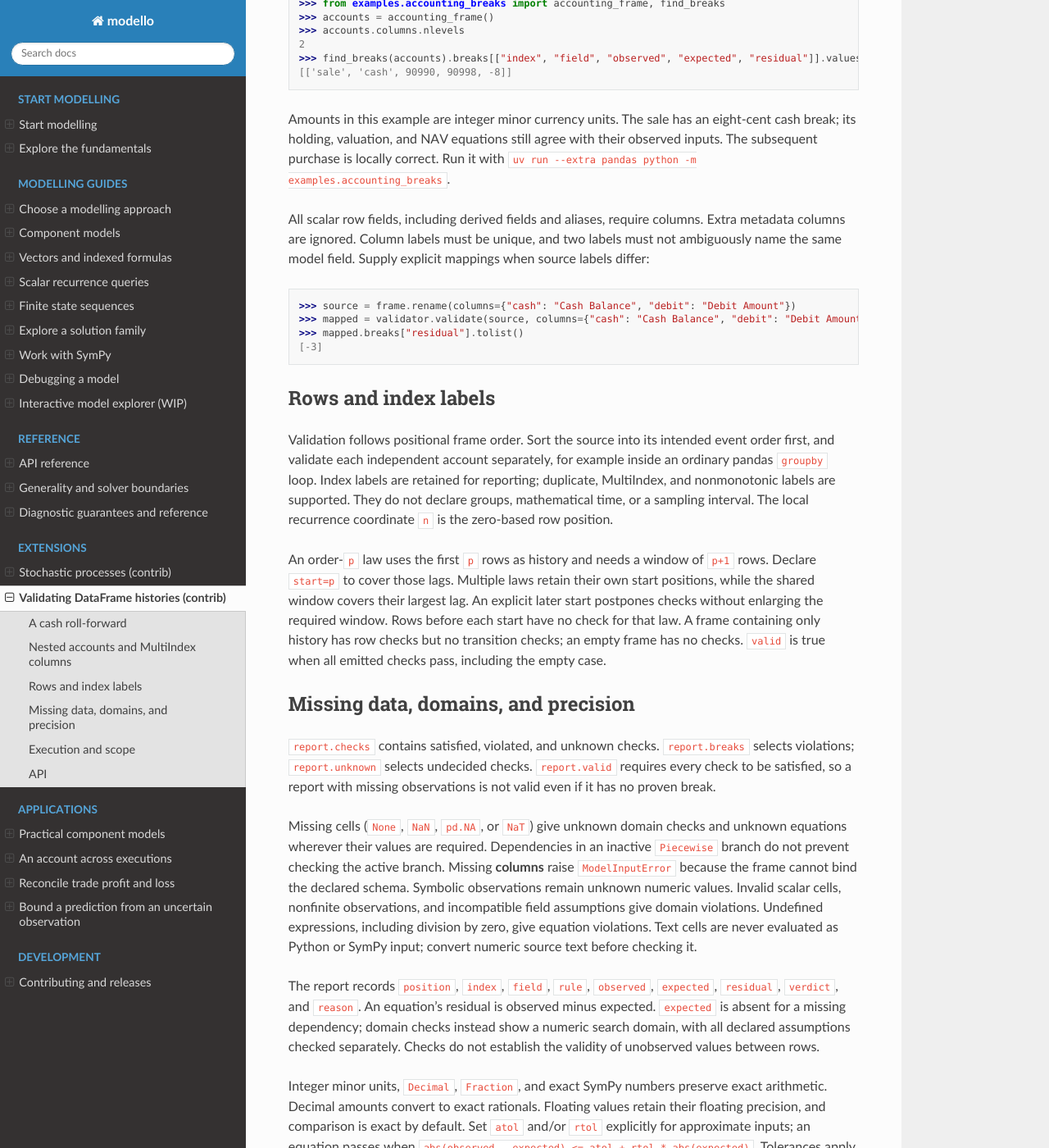
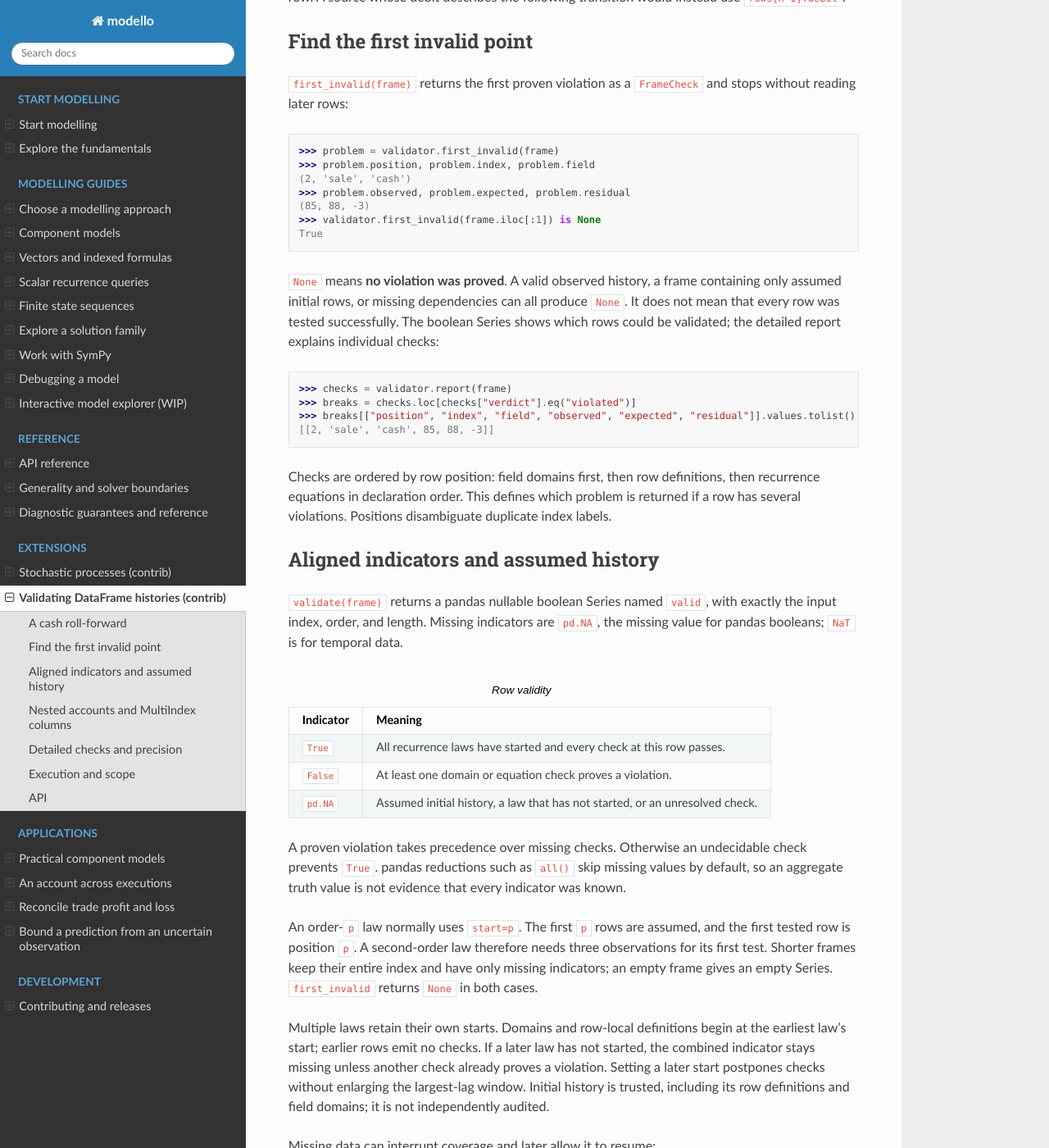
Before and after one commit to Code0x58/modello, a Sphinx documentation site: the page built from docs/contrib/pandas.rst, in a window 1280 px wide and 1400 px high, scrolled down 1505 px. Shown: the whole window at 82% size. Built offline with Sphinx 7.4.7 and the Read the Docs theme 3.1.0, drawn with Linux system fonts in a browser that asks for light colours; some of the changed text lies outside the part shown.

Commit message:
Return aligned validity and document recurrence validation
Expose nullable boolean validation, native DataFrame reports, and a lazy lookup of the first proven violation. Trust initial history and preserve unknown coverage across short frames, missing data, and differing law starts.

Document recurrence equations, accounting residuals, and the input frame. Add regression and distribution checks for the revised API.

```diff
--- a/docs/contrib/pandas.rst
+++ b/docs/contrib/pandas.rst
@@ -8,12 +8,50 @@ model and its relative recurrence laws. Install the optional dependency:
 
    $ pip install 'modello[pandas]'
 
-Declare the row once, then reuse ordinary :doc:`model-vector laws
-<../model-vectors>`. The frame supplies the finite window and its initial
-history; validation checks observations without constructing or solving models.
+An order-:math:`p` process relates the current observation to earlier rows and
+current inputs:
+
+.. math::
+
+   x_n = f(n, x_{n-1}, \ldots, x_{n-p}, u_n), \qquad n \ge p.
+
+The first :math:`p` rows supply assumed history. A window of :math:`p+1` rows
+includes that history **and the observation being tested**. Validation uses
+observed predecessors, rather than generating a replacement path or solving
+for missing data. Declare the row once and reuse ordinary
+:doc:`model-vector laws <../model-vectors>`.
 
 A cash roll-forward
 -------------------
+
+Let :math:`C_n` be the observed cash balance and :math:`D_n` the debit posted
+on row :math:`n`. The expected balance and accounting residual are
+
+.. math::
+
+   \widehat C_n = C_{n-1} - D_n, \qquad
+   e_n = C_n - \widehat C_n, \qquad n = 1, \ldots, m-1.
+
+This frame contains one break:
+
+.. list-table:: Input frame
+   :header-rows: 1
+
+   * - index
+     - cash
+     - debit
+   * - opening
+     - 100
+     - 0
+   * - purchase
+     - 90
+     - 10
+   * - sale
+     - 85
+     - 2
+   * - fee
+     - 83
+     - 2
 
 .. code-block:: pycon
 
@@ -31,38 +69,136 @@ A cash roll-forward
    >>> frame = pd.DataFrame({"cash": [100, 90, 85, 83], "debit": [0, 10, 2, 2]},
    ...                      index=["opening", "purchase", "sale", "fee"])
    >>> validator = FrameValidator(CashLedger, "rows")
-   >>> report = validator.validate(frame)
-   >>> validator.window_size, report.valid
-   (2, False)
-   >>> report.breaks[["position", "index", "field", "observed", "expected", "residual"]].values.tolist()
+   >>> validator.validate(frame)
+   opening      <NA>
+   purchase     True
+   sale        False
+   fee          True
+   Name: valid, dtype: boolean
+
+The opening balance is assumed, so its indicator is missing. At the sale,
+:math:`\widehat C_2 = 90-2 = 88` while :math:`C_2=85`, giving
+:math:`e_2=-3`. The fee row then correctly follows the **observed** sale balance:
+:math:`85-2=83`. Expected values never replace observations. A bad observation
+can affect every equation whose lag window includes it; the report does not
+assign a root cause.
+
+The default ``start=1`` tests the first transition at position one. Here the
+debit belongs to the current row. A source whose debit describes the following
+transition would instead use ``rows[n-1].debit``.
+
+Find the first invalid point
+----------------------------
+
+``first_invalid(frame)`` returns the first proven violation as a ``FrameCheck``
+and stops without reading later rows:
+
+.. code-block:: pycon
+
+   >>> problem = validator.first_invalid(frame)
+   >>> problem.position, problem.index, problem.field
+   (2, 'sale', 'cash')
+   >>> problem.observed, problem.expected, problem.residual
+   (85, 88, -3)
+   >>> validator.first_invalid(frame.iloc[:1]) is None
+   True
+
+``None`` means **no violation was proved**. A valid observed history, a frame
+containing only assumed initial rows, or missing dependencies can all produce
+``None``. It does not mean that every row was tested successfully. The boolean
+Series shows which rows could be validated; the detailed report explains
+individual checks:
+
+.. code-block:: pycon
+
+   >>> checks = validator.report(frame)
+   >>> breaks = checks.loc[checks["verdict"].eq("violated")]
+   >>> breaks[["position", "index", "field", "observed", "expected", "residual"]].values.tolist()
    [[2, 'sale', 'cash', 85, 88, -3]]
 
-The opening row seeds the history; the default ``start=1`` checks the first
-transition at row one. Here the debit belongs to the current row. A source
-whose debit describes the following transition would instead use
-``rows[n-1].debit``. The equation makes that convention explicit.
+Checks are ordered by row position: field domains first, then row definitions,
+then recurrence equations in declaration order. This defines which problem is
+returned if a row has several violations. Positions disambiguate duplicate
+index labels.
 
-At the sale, the observed balance is three units below the expected balance.
-The fee row then correctly follows the **observed** sale balance of 85.
-Expected results never replace observations, so one break does not generate a
-different projected history. A bad observation can still affect every equation
-whose declared lag window includes it; the report does not assign a root cause.
+Aligned indicators and assumed history
+--------------------------------------
 
-Every row, including initial history, also receives the row model's scalar
-definition and domain checks. For example, a modelled ``nav = cash + value``
-is checked on the opening row too. No missing quantity is inferred or filled.
+``validate(frame)`` returns a pandas nullable boolean Series named ``valid``,
+with exactly the input index, order, and length. Missing indicators are
+``pd.NA``, the missing value for pandas booleans; ``NaT`` is for temporal data.
+
+.. list-table:: Row validity
+   :header-rows: 1
+
+   * - Indicator
+     - Meaning
+   * - ``True``
+     - All recurrence laws have started and every check at this row passes.
+   * - ``False``
+     - At least one domain or equation check proves a violation.
+   * - ``pd.NA``
+     - Assumed initial history, a law that has not started, or an unresolved check.
+
+A proven violation takes precedence over missing checks. Otherwise an
+undecidable check prevents ``True``. pandas reductions such as ``all()`` skip
+missing values by default, so an aggregate truth value is not evidence that
+every indicator was known.
+
+An order-``p`` law normally uses ``start=p``. The first ``p`` rows are assumed,
+and the first tested row is position ``p``. A second-order law therefore needs
+three observations for its first test. Shorter frames keep their entire index
+and have only missing indicators; an empty frame gives an empty Series.
+``first_invalid`` returns ``None`` in both cases.
+
+Multiple laws retain their own starts. Domains and row-local definitions begin
+at the earliest law's start; earlier rows emit no checks. If a later law has
+not started, the combined indicator stays missing unless another check already
+proves a violation. Setting a later start postpones checks without enlarging the
+largest-lag window. Initial history is trusted, including its row definitions
+and field domains; it is not independently audited.
+
+Missing data can interrupt coverage and later allow it to resume:
+
+.. code-block:: pycon
+
+   >>> gappy = pd.DataFrame({"cash": [100, 90, None, 86, 84], "debit": [0, 10, 2, 2, 2]},
+   ...                      index=[0, 3, 7, 10, 20])
+   >>> validator.validate(gappy).tolist()
+   [<NA>, True, <NA>, <NA>, True]
+   >>> validator.first_invalid(gappy) is None
+   True
+
+At position two the balance is missing; the next transition needs that missing
+predecessor. The final transition can again be checked from its observed pair.
+No rows or labels are dropped.
+
+Validation follows positional frame order. Sort into event order first and
+validate independent accounts separately, for example in a pandas ``groupby``
+loop. Gappy, duplicate, MultiIndex, and timezone-aware index labels are retained.
+They do not imply groups, mathematical time, or a sampling interval: ``n`` is
+the zero-based **row position**. A missing calendar date does not create a row.
+For a daily process, reindex to the intended daily grid first so missing dates
+become missing observations.
 
 Nested accounts and MultiIndex columns
 --------------------------------------
 
-Nested models map directly to column paths. ``("holding", "quantity")``
-observes ``row.holding.quantity``; a root scalar in that two-level index uses
-``("cash", "")``. Trailing empty or missing levels pad shallower paths.
+For holdings with quantity :math:`Q_n` and price :math:`P_n`, the example adds
+valuation and NAV identities to cash and quantity roll-forwards:
+
+.. math::
+
+   V_n &= Q_n P_n, \\
+   \mathrm{NAV}_n &= C_n + V_n, \\
+   \widehat C_n &= C_{n-1} + \Delta C_n, \\
+   \widehat Q_n &= Q_{n-1} + \Delta Q_n.
+
+Nested fields map directly to column paths: ``("holding", "quantity")``
+observes ``row.holding.quantity``. A root scalar in a two-level column index
+uses ``("cash", "")``; trailing empty or missing levels pad shallower paths.
 Flat dotted labels such as ``"holding.quantity"`` work too. Finite vector
 fields use positions, for example ``("quantities", 0)`` or ``"quantities[0]"``.
-
-The runnable accounting example retains holding valuation, NAV, and two
-roll-forward equations in one schema:
 
 .. literalinclude:: ../../examples/accounting_breaks.py
    :start-at: class Holding
@@ -71,119 +207,100 @@ roll-forward equations in one schema:
 
 .. code-block:: pycon
 
-   >>> from examples.accounting_breaks import accounting_frame, find_breaks
+   >>> from examples.accounting_breaks import Ledger, accounting_frame, find_breaks
    >>> accounts = accounting_frame()
    >>> accounts.columns.nlevels
    2
-   >>> find_breaks(accounts).breaks[["index", "field", "observed", "expected", "residual"]].values.tolist()
+   >>> FrameValidator(Ledger, "rows").validate(accounts).tolist()
+   [<NA>, True, False, True]
+   >>> find_breaks(accounts)[["index", "field", "observed", "expected", "residual"]].values.tolist()
    [['sale', 'cash', 90990, 90998, -8]]
 
-Amounts in this example are integer minor currency units. The sale has an
-eight-cent cash break; its holding, valuation, and NAV equations still agree
-with their observed inputs. The subsequent purchase is locally correct.
-Run it with ``uv run --extra pandas python -m examples.accounting_breaks``.
+Amounts are integer minor currency units. The sale has an eight-cent cash
+break; its holding, valuation, and NAV equations agree with their observed
+inputs. The subsequent purchase is locally correct. Run the example with
+``uv run --extra pandas python -m examples.accounting_breaks``.
 
 All scalar row fields, including derived fields and aliases, require columns.
-Extra metadata columns are ignored. Column labels must be unique, and two
-labels must not ambiguously name the same model field. Supply explicit mappings
-when source labels differ:
+Extra metadata columns are ignored. Labels must be unique and must not
+ambiguously name the same field. Map different source labels explicitly:
 
 .. code-block:: pycon
 
    >>> source = frame.rename(columns={"cash": "Cash Balance", "debit": "Debit Amount"})
-   >>> mapped = validator.validate(source, columns={"cash": "Cash Balance", "debit": "Debit Amount"})
-   >>> mapped.breaks["residual"].tolist()
-   [-3]
+   >>> validator.validate(source, columns={"cash": "Cash Balance", "debit": "Debit Amount"}).tolist()
+   [<NA>, True, False, True]
 
-Rows and index labels
----------------------
+Detailed checks and precision
+-----------------------------
 
-Validation follows positional frame order. Sort the source into its intended
-event order first, and validate each independent account separately, for
-example inside an ordinary pandas ``groupby`` loop. Index labels are retained
-for reporting; duplicate, MultiIndex, and nonmonotonic labels are supported.
-They do not declare groups, mathematical time, or a sampling interval.
-The local recurrence coordinate ``n`` is the zero-based row position.
+``report(frame)`` returns a DataFrame with ``position``, ``index``, ``field``,
+``rule``, ``observed``, ``expected``, ``residual``, ``verdict``, and ``reason``.
+Verdicts are ``satisfied``, ``violated``, or ``unknown``. An equation's residual
+is observed minus expected. Missing dependencies have no expected value; domain
+checks show a numeric search domain, with all declared assumptions checked
+separately. Assumed rows emit no records. The report does not establish what
+happened between observed rows.
 
-An order-``p`` law uses the first ``p`` rows as history and needs a window of
-``p+1`` rows. Declare ``start=p`` to cover those lags. Multiple laws retain
-their own start positions, while the shared window covers their largest lag.
-An explicit later start postpones checks without enlarging the required window.
-Rows before each start have no check for that law. A frame containing only
-history has row checks but no transition checks; an empty frame has no checks.
-``valid`` is true when all emitted checks pass, including the empty case.
-
-Missing data, domains, and precision
-------------------------------------
-
-``report.checks`` contains satisfied, violated, and unknown checks.
-``report.breaks`` selects violations; ``report.unknown`` selects undecided
-checks. ``report.valid`` requires every check to be satisfied, so a report with
-missing observations is not valid even if it has no proven break.
-
-Missing cells (``None``, ``NaN``, ``pd.NA``, or ``NaT``) give unknown domain
-checks and unknown equations wherever their values are required. Dependencies
+After the assumed prefix, missing cells (``None``, ``NaN``, ``pd.NA``, or
+``NaT``) give unknown checks wherever their values are required. Dependencies
 in an inactive ``Piecewise`` branch do not prevent checking the active branch.
-Missing **columns** raise ``ModelInputError`` because the frame cannot bind the
-declared schema. Symbolic observations remain unknown numeric values. Invalid
-scalar cells, nonfinite observations, and incompatible field assumptions give
-domain violations. Undefined expressions, including division by zero, give
-equation violations. Text cells are never evaluated as Python or SymPy input;
-convert numeric source text before checking it.
-
-The report records ``position``, ``index``, ``field``, ``rule``, ``observed``,
-``expected``, ``residual``, ``verdict``, and ``reason``. An equation's residual is
-observed minus expected. ``expected`` is absent for a missing dependency; domain
-checks instead show a numeric search domain, with all declared assumptions
-checked separately. Checks do not establish the validity of unobserved values
-between rows.
+Missing **columns** raise ``ModelInputError``, even for an empty or short frame.
+Symbolic observations remain unknown numeric values. Invalid scalar cells,
+nonfinite observations, and incompatible field assumptions give domain
+violations. Undefined expressions, including division by zero, give equation
+violations. Text cells are never evaluated as Python or SymPy input; convert
+numeric source text before checking it.
 
 Integer minor units, ``Decimal``, ``Fraction``, and exact SymPy numbers preserve
 exact arithmetic. Decimal amounts convert to exact rationals. Floating values
 retain their floating precision, and comparison is exact by default. Set
-``atol`` and/or ``rtol`` explicitly for approximate inputs; an equation passes
-when ``abs(observed - expected) <= atol + rtol * abs(expected)``. Tolerances
-apply to equations, while field assumptions remain strict. The report retains
-the residual even when tolerance accepts it.
+``atol`` and/or ``rtol`` for approximate inputs; an equation passes when
 
-Scalar model parameters can be fixed when preparing the validator:
+.. math::
+
+   |x_n - \widehat x_n| \le \mathrm{atol} + \mathrm{rtol}\,|\widehat x_n|.
+
+Tolerances apply to equations; field assumptions remain strict. The report
+retains the residual even when tolerance accepts it. Independent scalar model
+parameters can be fixed when preparing the validator:
 
 .. code-block:: python
 
    validator = FrameValidator(InterestLedger, "rows", parameters={"retention": 0.99}, atol=1e-8)
 
-Parameters must name independent scalar model fields and contain finite numeric
-values compatible with their assumptions. Constant definitions in the parent
-model, including formulas in supplied parameters, expand before validation.
-The frame supplies the row vector's length; do not supply its size parameters.
+Parameters must contain finite numeric values compatible with their assumptions.
+Constant definitions in the parent model, including formulas in supplied
+parameters, expand before checking. The frame supplies the row vector's length;
+do not supply its size parameters.
 
 Execution and scope
 -------------------
 
-The adapter reads the selected vector's row schema and source
-``model_recurrence`` declarations. It replaces current and delayed field
-references with observation slots once. Each row then needs only scalar
-substitution and comparison. Existing data supplies every referenced quantity,
-so coupled current-row equations need no solve or topological ordering.
+The adapter binds source ``model_recurrence`` field references to observation
+slots once. Each row then needs scalar substitution and comparison. Existing
+observations supply the quantities, so coupled current-row equations need no
+solve or topological ordering.
 
-``iter_checks(frame)`` yields ``FrameCheck`` records while retaining at most
-``window_size`` rows. ``validate(frame)`` collects those records into a pandas
-report, whose memory grows with the number of checks. Both methods read tuples
-without coercing a mixed row to a common numeric dtype. The frame is unchanged.
-Each call starts fresh history; separate calls on chunks do not carry state.
+``iter_checks(frame)`` yields individual ``FrameCheck`` records and retains at
+most ``window_size`` rows. ``first_invalid`` consumes only as far as a proven
+failure. ``validate`` collects one nullable boolean per input row, while
+``report`` collects every check. Both output sizes grow with the frame. All
+methods read row tuples without coercing mixed rows to a common numeric dtype;
+the input is unchanged. Each call starts fresh history; separate calls on
+chunks do not carry state.
 
 Supported laws use current rows and fixed past lags of the selected vector.
 Nonlinear equations, current-row cycles, fixed-width indexed sums, nested
 targets, row definitions, and multiple laws share the same execution path.
-Future rows, absolute or terminal row references, variable lags, and references
-to other model vectors raise ``ModelInputError`` when preparing the validator.
-Keep per-row inputs in the selected row model, including nested components.
+Future rows, absolute or terminal references, variable lags, and references to
+other vectors raise ``ModelInputError`` during preparation. Keep per-row inputs
+in the selected row model, including nested components.
 
-This is an adapter of a selected schema and its relative laws: the frame
-replaces the original vector horizon. It does not validate unrelated parent
-equations, aggregate or terminal constraints, or infer model parameters.
-Use an ordinary joint model solve when missing values or boundary conditions
-need inference. The scalar ``Series``/``Recurrence`` query API remains separate;
+The frame replaces the original vector horizon. The adapter does not validate
+unrelated parent equations or aggregate/terminal constraints, or infer model
+parameters. Use a joint model solve for inference from missing values or
+boundary conditions. Scalar ``Series``/``Recurrence`` queries remain separate;
 this extension adapts typed model-vector laws to observed nested rows.
 
 
@@ -193,9 +310,6 @@ API
 .. currentmodule:: modello.contrib.pandas
 
 .. autoclass:: FrameValidator(model, rows, *, parameters=None, atol=0, rtol=0)
-   :members: validate, iter_checks, window_size
-
-.. autoclass:: FrameValidation
-   :members: checks, valid, breaks, unknown
+   :members: first_invalid, validate, report, iter_checks, window_size
 
 .. autoclass:: FrameCheck
--- a/docs/contributing.rst
+++ b/docs/contributing.rst
@@ -80,6 +80,8 @@ importing domain extensions.
 Its optional pandas dependency stays outside core imports. It checks scalar
 equations directly, preserving observed history and reporting unknowns for
 missing dependencies; it does not construct models or invoke the joint solver.
+The initial prefix is trusted. Its primary output is an aligned nullable boolean
+Series; detailed checks and a lazy first-violation lookup share the same iterator.
 ``_shapes.py`` solves symbolic finite axes from observation lengths before scalar
 coordinates are compiled. Shape specialization produces a cached subclass; it
 does not mutate the reusable declaration. The GUI creates a fresh finite context
```
Also changed, not shown: 5 other files.
